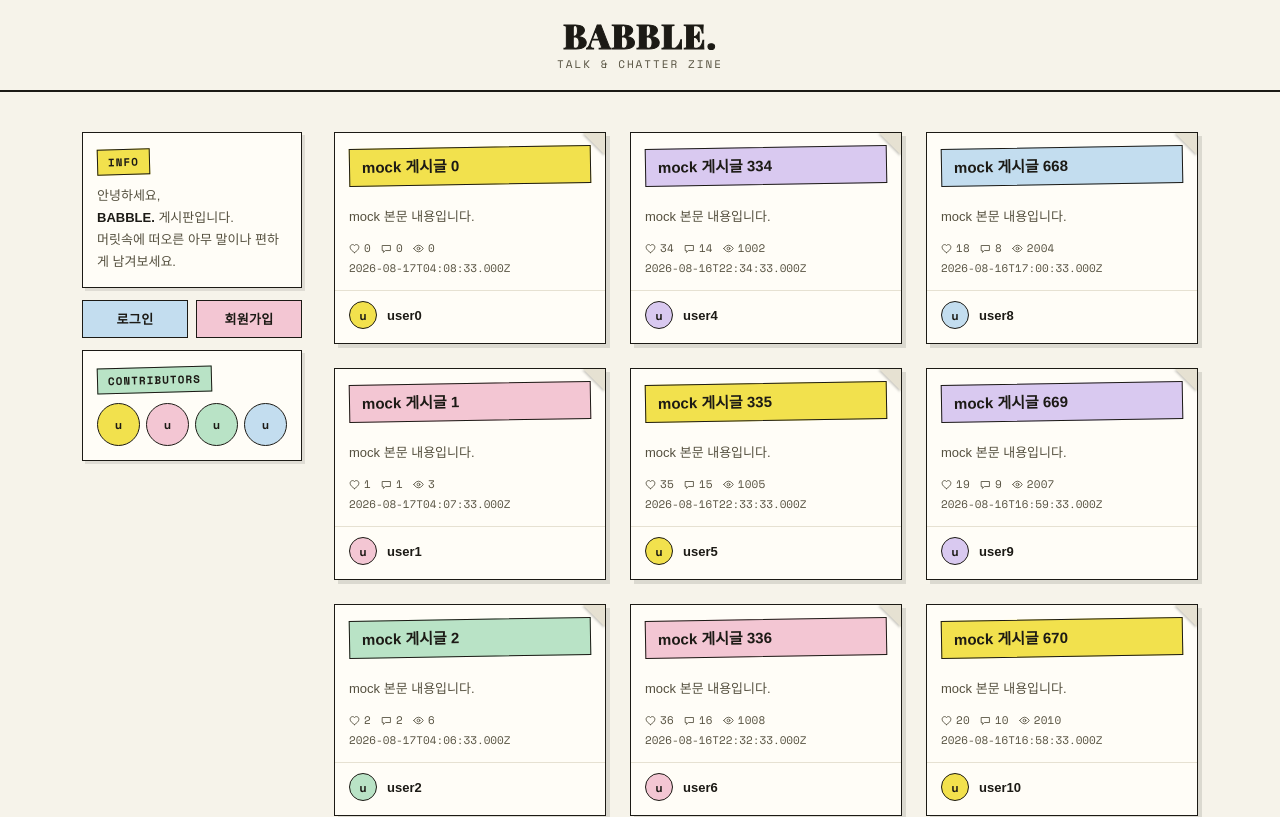
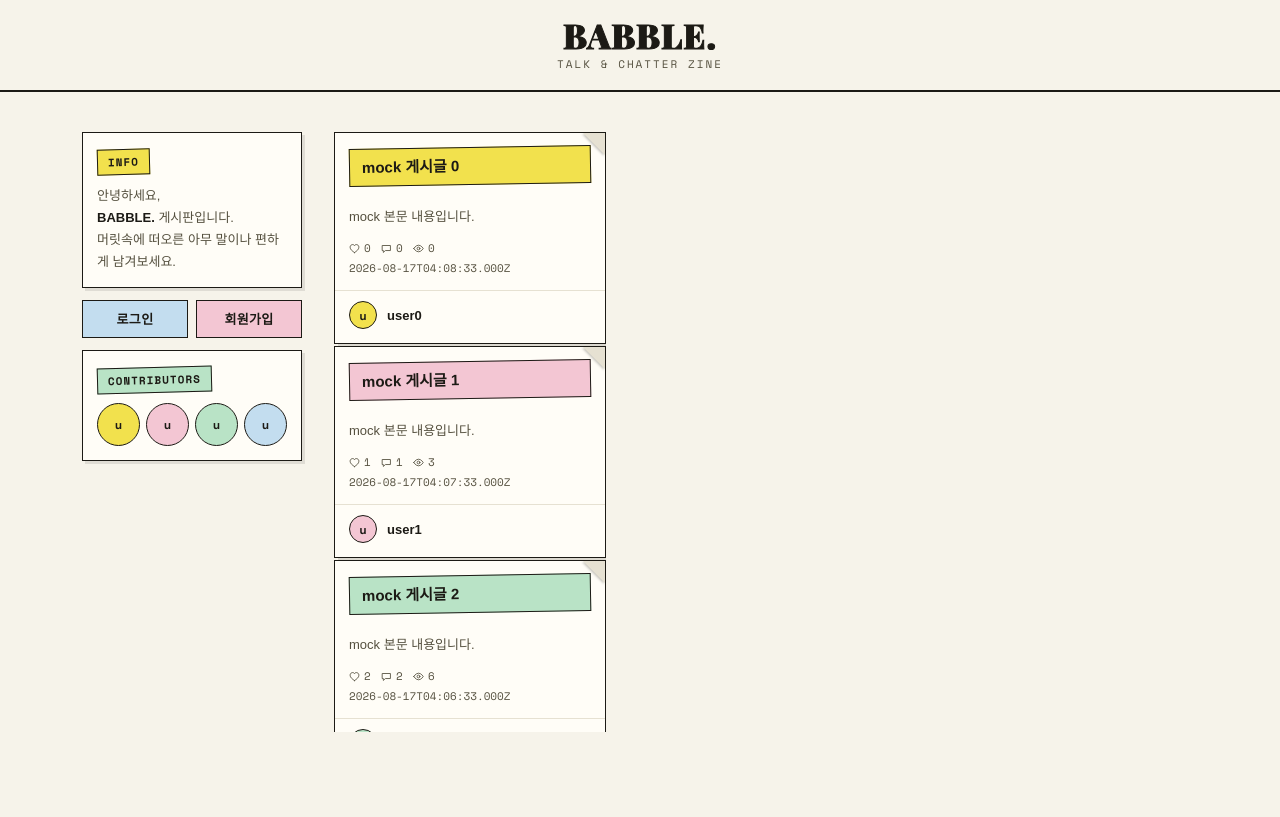
Before and after one commit to soyeong0115/KTB4_Lily_Week7, a React (Vite) app in the folder web/: page / in a window 1280 px wide. Shown: the top 817 px of the page. Built offline with nearby package versions, Linux system fonts and the light colour scheme; no server answers.

Commit message:
feat: 게시글 목록 렌더링을 react-window List로 교체

```diff
--- a/web/src/components/post/PostList.jsx
+++ b/web/src/components/post/PostList.jsx
@@ -1,9 +1,13 @@
 import { useCallback, useEffect, useRef, useState } from "react";
 import { Link } from "react-router-dom";
+import { List } from "react-window";
 import { getPosts } from "../../api/postApi";
-import { useInfiniteScroll } from "../../hooks/useInfiniteScroll";
 import { MOCK_COUNT, generateMockPosts } from "../../utils/mockData.js";
-import PostCard from "./PostCard.jsx";
+import PostRow from "./PostRow.jsx";
+
+const CONTAINER_HEIGHT = 600;
+const ROW_HEIGHT_WITH_IMAGE = 378;
+const ROW_HEIGHT_WITHOUT_IMAGE = 214;
 
 export default function PostList({ onPostsFetched }) {
     const pageRef = useRef(0);
@@ -50,8 +54,6 @@ export default function PostList({ onPostsFetched }) {
         fetchPosts();
     }, []);
 
-    const targetRef = useInfiniteScroll({ onIntersect: fetchPosts, isLoadingRef, hasNextPageRef: hasNextRef });
-
     if (hasLoadedOnce && posts.length === 0) {
         return (
             <div className="post-list-empty">
@@ -63,11 +65,12 @@ export default function PostList({ onPostsFetched }) {
     }
 
     return (
-        <>
-            {posts.map((post) => (
-                <PostCard post={post} key={post.postId} />
-            ))}
-            <div ref={targetRef}></div>
-        </>
+        <List
+            rowComponent={PostRow}
+            rowCount={posts.length}
+            rowHeight={(index, { posts }) => posts[index].postImage ? ROW_HEIGHT_WITH_IMAGE : ROW_HEIGHT_WITHOUT_IMAGE}
+            rowProps={{ posts }}
+            style={{ height: CONTAINER_HEIGHT }}
+        />
     );
 }
```
